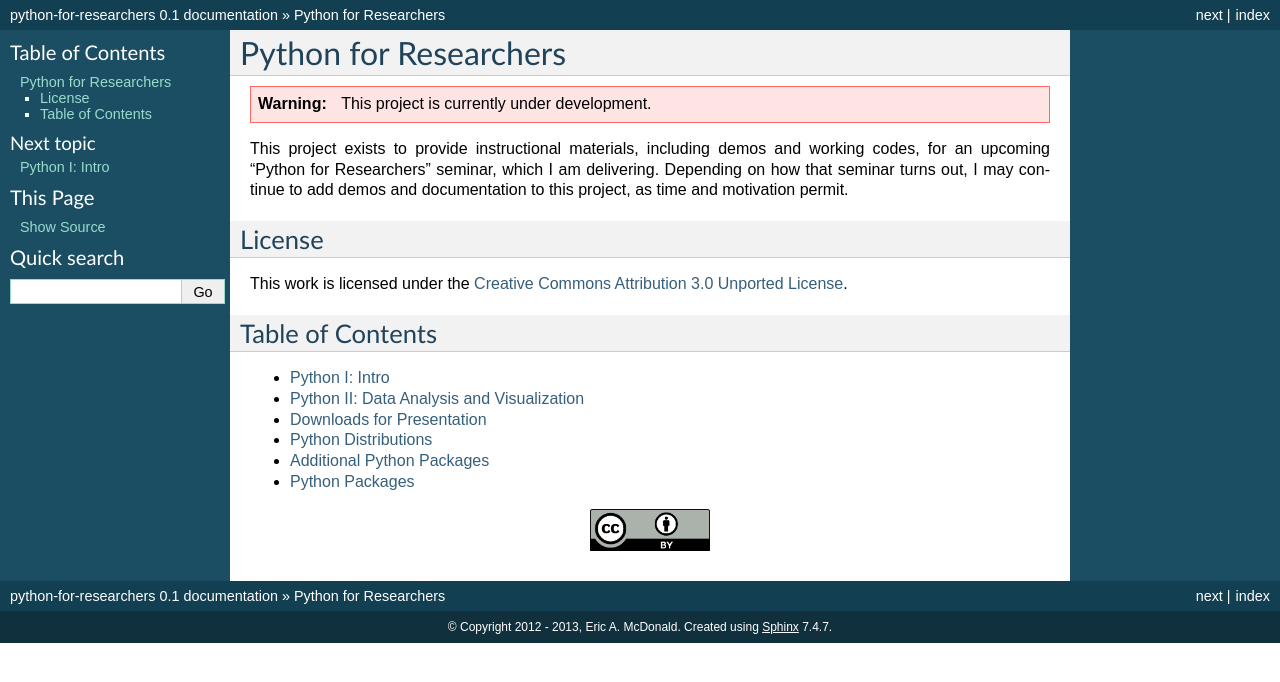
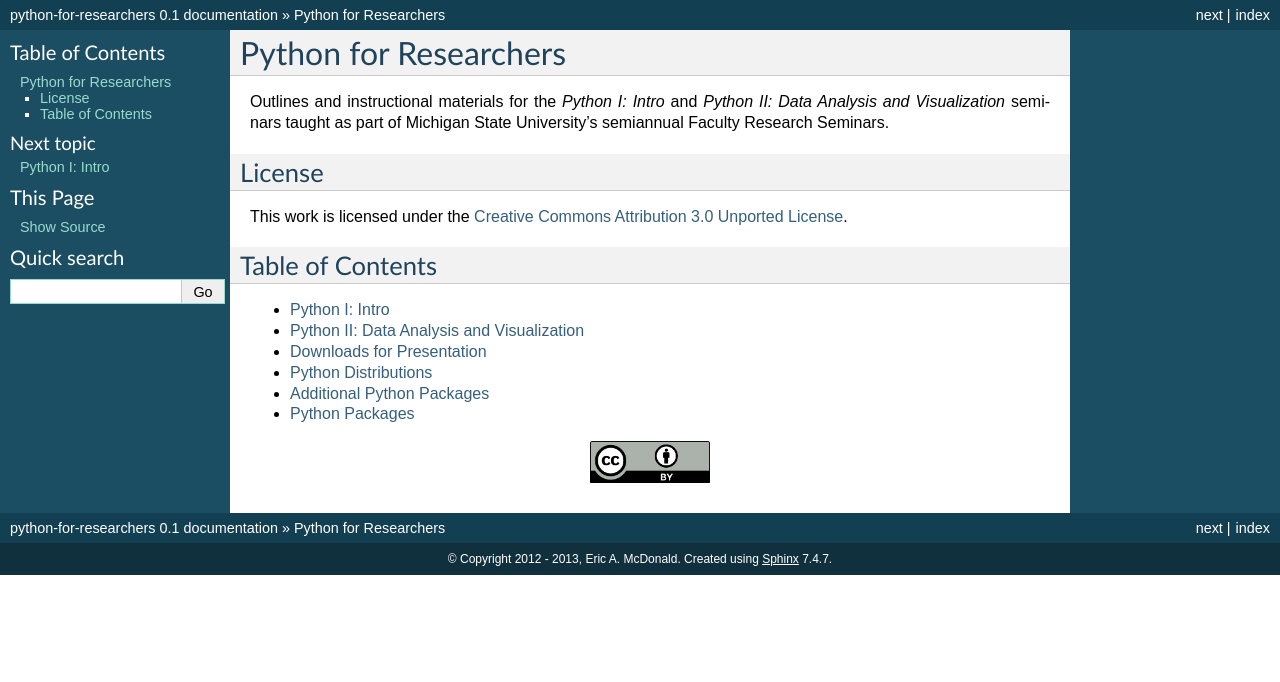
Before and after one commit to spartanem/python-for-researchers, a Sphinx documentation site: the page built from doc/index.rst, in a window 1280 px wide. Shown: the top 682 px of the page. Built offline with Sphinx 7.4.7, drawn with Linux system fonts in a browser that asks for light colours.

Commit message:
Update status info; add note to seminar attendees.

```diff
--- a/README.rst
+++ b/README.rst
@@ -1,13 +1,9 @@
 Python for Researchers
 ======================
 
-.. warning::
-   This project is currently under development.
-
-This project exists to provide instructional materials, including demos and
-working codes, for an upcoming "Python for Researchers" seminar, which I am
-delivering. Depending on how that seminar turns out, I may continue to add
-demos and documentation to this project, as time and motivation permit.
+Outlines and instructional materials for the *Python I: Intro* and *Python II:
+Data Analysis and Visualization* seminars taught as part of Michigan State
+University's semiannual Faculty Research Seminars.
 
 License
 -------
--- a/doc/slides/python2.rst
+++ b/doc/slides/python2.rst
@@ -85,6 +85,11 @@ NumPy
 
 * Simple stats.
 
+.. note:
+   If you were in the morning session, then you want to ``np.resize`` to resize
+   a NumPy array and not ``np.reshape`` as I accidentally wrote. Sorry for the
+   problem.
+
 SciPy
 -----
 
```
